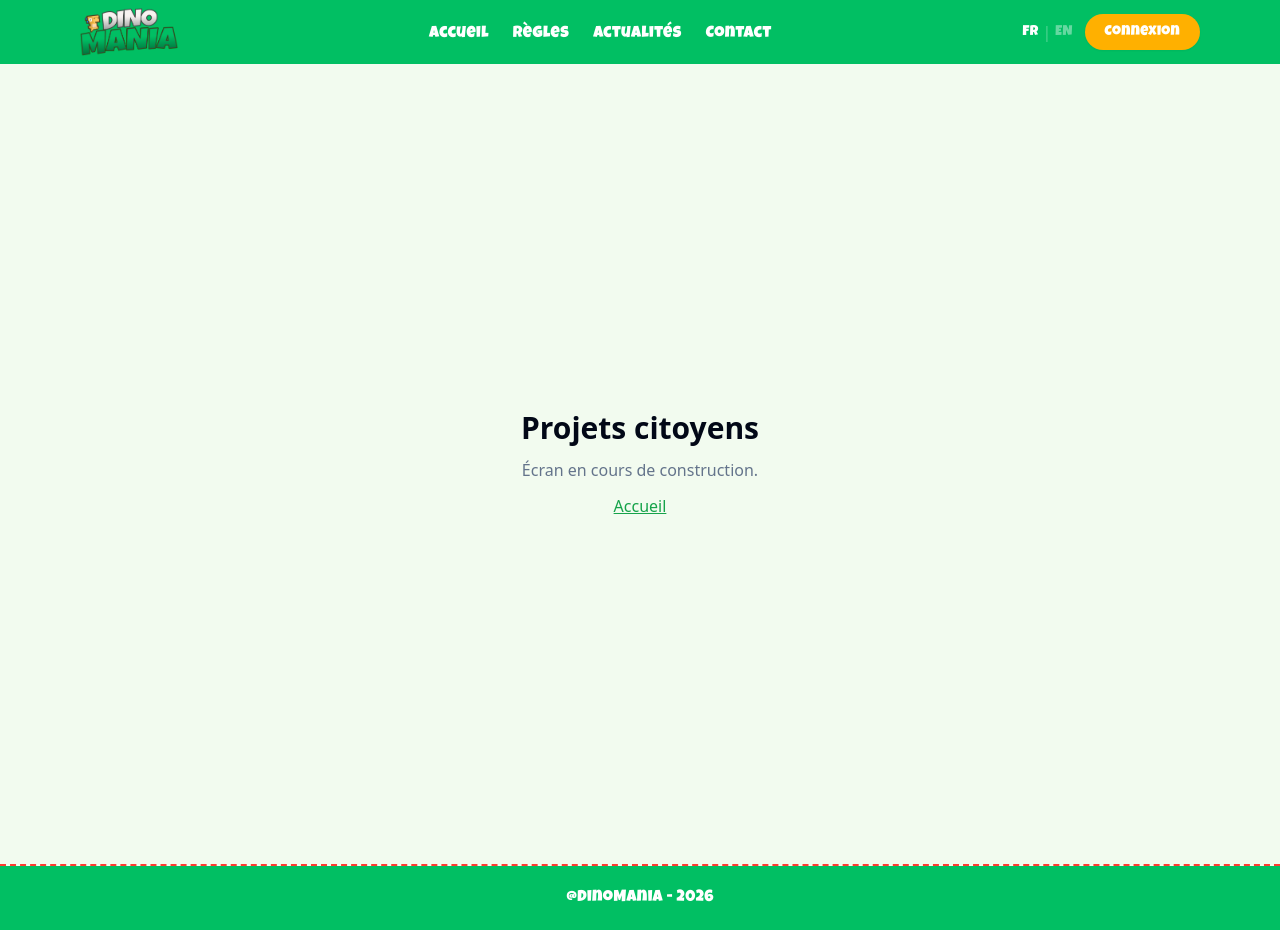
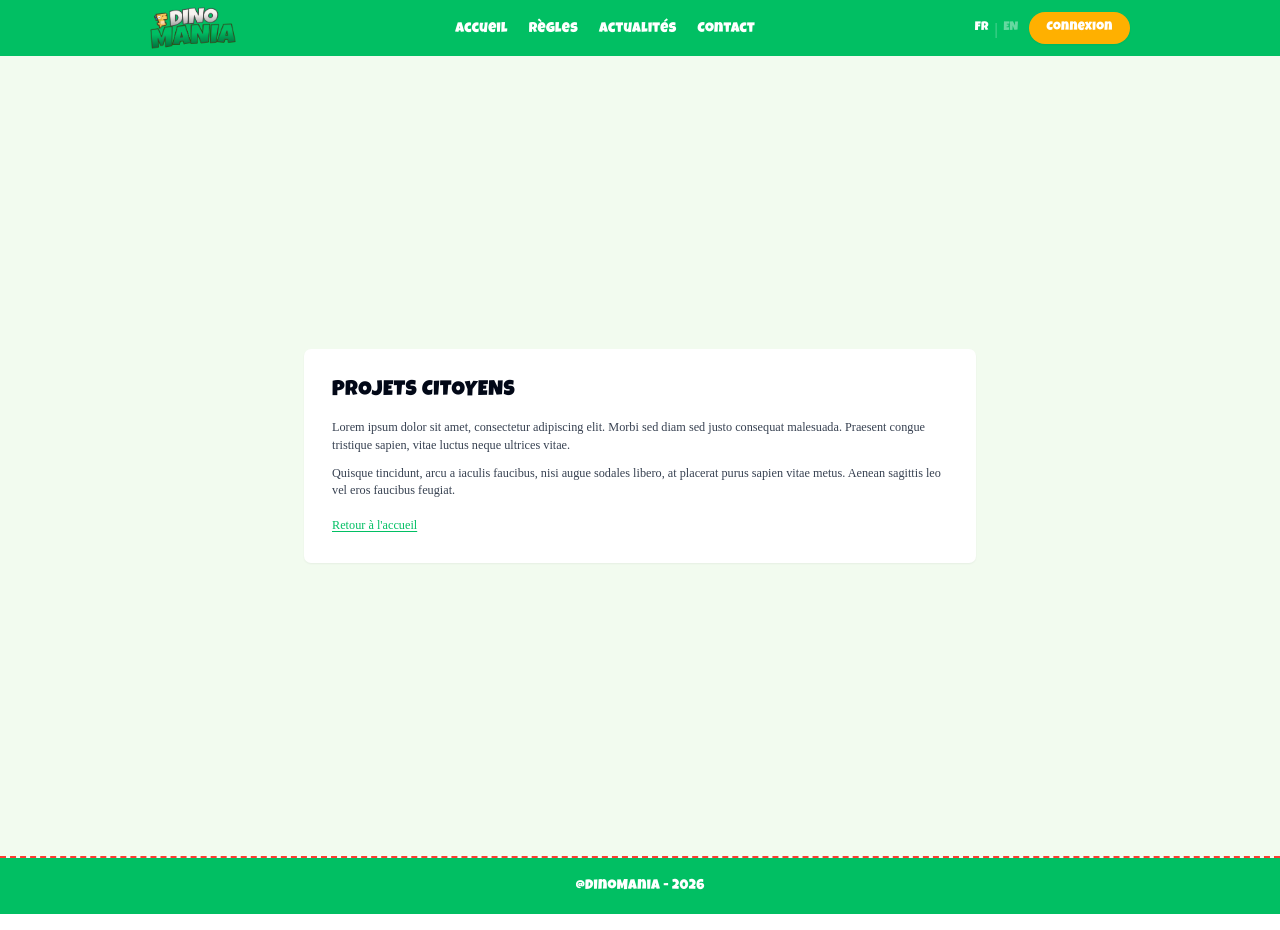
Before and after one commit to audricfullhardt/SAE-666, a Vue app in the folder frontend/: page /projets in a window 1280 px wide. Built offline with nearby package versions, Linux system fonts and the light colour scheme; a web font is replaced by a local one.

Commit message:
reduce border radii, set 14px desktop font size

```diff
--- a/frontend/src/style.css
+++ b/frontend/src/style.css
@@ -68,3 +68,9 @@
     font-feature-settings: 'rlig' 1, 'calt' 1;
   }
 }
+
+@media (min-width: 768px) {
+  html {
+    font-size: 14px;
+  }
+}
--- a/frontend/src/views/MapView.vue
+++ b/frontend/src/views/MapView.vue
@@ -1,9 +1,20 @@
 <script setup></script>
 
 <template>
-  <main class="min-h-svh flex flex-col items-center justify-center gap-3 p-8 text-center">
-    <h1 class="text-3xl font-semibold">Carte interactive</h1>
-    <p class="text-muted-foreground">Écran en cours de construction.</p>
-    <RouterLink to="/" class="text-primary underline">Accueil</RouterLink>
+  <main class="min-h-svh flex items-center justify-center p-6">
+    <section class="w-full max-w-3xl rounded-lg bg-white p-6 text-left shadow-sm md:p-8">
+      <h1 class="font-luckiest text-xl uppercase tracking-wide text-noir md:text-2xl">Carte interactive</h1>
+      <p class="mt-4 font-bryndan text-xs leading-relaxed text-gray-700 md:text-sm">
+        Lorem ipsum dolor sit amet, consectetur adipiscing elit. Suspendisse varius, magna in pulvinar porta,
+        ligula risus consequat lorem, non volutpat orci nibh ut sem.
+      </p>
+      <p class="mt-3 font-bryndan text-xs leading-relaxed text-gray-700 md:text-sm">
+        Integer finibus, nisl vel egestas tincidunt, nibh lectus malesuada turpis, at aliquam velit mi eu neque.
+        Curabitur laoreet massa vel justo fermentum, id tristique est luctus.
+      </p>
+      <RouterLink to="/" class="mt-5 inline-block font-bryndan text-sm text-vert underline underline-offset-2">
+        Retour à l'accueil
+      </RouterLink>
+    </section>
   </main>
 </template>
--- a/frontend/src/views/NotFoundView.vue
+++ b/frontend/src/views/NotFoundView.vue
@@ -1,9 +1,20 @@
 <script setup></script>
 
 <template>
-  <main class="min-h-svh flex flex-col items-center justify-center gap-3 p-8 text-center">
-    <h1 class="text-3xl font-semibold">404 — Page introuvable</h1>
-    <p class="text-muted-foreground">Écran en cours de construction.</p>
-    <RouterLink to="/" class="text-primary underline">Accueil</RouterLink>
+  <main class="min-h-svh flex items-center justify-center p-6">
+    <section class="w-full max-w-3xl rounded-lg bg-white p-6 text-left shadow-sm md:p-8">
+      <h1 class="font-luckiest text-xl uppercase tracking-wide text-noir md:text-2xl">404 — Page introuvable</h1>
+      <p class="mt-4 font-bryndan text-xs leading-relaxed text-gray-700 md:text-sm">
+        Lorem ipsum dolor sit amet, consectetur adipiscing elit. Integer vulputate nunc non magna ultricies,
+        ut placerat orci porta. Nullam vestibulum augue at libero varius, in suscipit nibh semper.
+      </p>
+      <p class="mt-3 font-bryndan text-xs leading-relaxed text-gray-700 md:text-sm">
+        Mauris id luctus risus. Suspendisse potenti. Nulla facilisi. Donec consectetur cursus ipsum,
+        vel facilisis turpis venenatis in.
+      </p>
+      <RouterLink to="/" class="mt-5 inline-block font-bryndan text-sm text-vert underline underline-offset-2">
+        Retour à l'accueil
+      </RouterLink>
+    </section>
   </main>
 </template>
--- a/frontend/src/views/ProjectsView.vue
+++ b/frontend/src/views/ProjectsView.vue
@@ -1,9 +1,20 @@
 <script setup></script>
 
 <template>
-  <main class="min-h-svh flex flex-col items-center justify-center gap-3 p-8 text-center">
-    <h1 class="text-3xl font-semibold">Projets citoyens</h1>
-    <p class="text-muted-foreground">Écran en cours de construction.</p>
-    <RouterLink to="/" class="text-primary underline">Accueil</RouterLink>
+  <main class="min-h-svh flex items-center justify-center p-6">
+    <section class="w-full max-w-3xl rounded-lg bg-white p-6 text-left shadow-sm md:p-8">
+      <h1 class="font-luckiest text-xl uppercase tracking-wide text-noir md:text-2xl">Projets citoyens</h1>
+      <p class="mt-4 font-bryndan text-xs leading-relaxed text-gray-700 md:text-sm">
+        Lorem ipsum dolor sit amet, consectetur adipiscing elit. Morbi sed diam sed justo consequat malesuada.
+        Praesent congue tristique sapien, vitae luctus neque ultrices vitae.
+      </p>
+      <p class="mt-3 font-bryndan text-xs leading-relaxed text-gray-700 md:text-sm">
+        Quisque tincidunt, arcu a iaculis faucibus, nisi augue sodales libero, at placerat purus sapien vitae metus.
+        Aenean sagittis leo vel eros faucibus feugiat.
+      </p>
+      <RouterLink to="/" class="mt-5 inline-block font-bryndan text-sm text-vert underline underline-offset-2">
+        Retour à l'accueil
+      </RouterLink>
+    </section>
   </main>
 </template>
--- a/frontend/src/views/RegisterView.vue
+++ b/frontend/src/views/RegisterView.vue
@@ -1,9 +1,20 @@
 <script setup></script>
 
 <template>
-  <main class="min-h-svh flex flex-col items-center justify-center gap-3 p-8 text-center">
-    <h1 class="text-3xl font-semibold">Inscription</h1>
-    <p class="text-muted-foreground">Écran en cours de construction.</p>
-    <RouterLink to="/" class="text-primary underline">Accueil</RouterLink>
+  <main class="min-h-svh flex items-center justify-center p-6">
+    <section class="w-full max-w-3xl rounded-lg bg-white p-6 text-left shadow-sm md:p-8">
+      <h1 class="font-luckiest text-xl uppercase tracking-wide text-noir md:text-2xl">Inscription</h1>
+      <p class="mt-4 font-bryndan text-xs leading-relaxed text-gray-700 md:text-sm">
+        Lorem ipsum dolor sit amet, consectetur adipiscing elit. Morbi eu dui eu mauris posuere aliquet.
+        Vivamus finibus magna id velit aliquet, eget tristique mauris aliquam.
+      </p>
+      <p class="mt-3 font-bryndan text-xs leading-relaxed text-gray-700 md:text-sm">
+        Sed nec libero id nibh consequat varius. Suspendisse interdum, nulla at lacinia tristique,
+        lacus lectus vulputate lacus, sit amet cursus magna lorem in justo.
+      </p>
+      <RouterLink to="/" class="mt-5 inline-block font-bryndan text-sm text-vert underline underline-offset-2">
+        Retour à l'accueil
+      </RouterLink>
+    </section>
   </main>
 </template>
--- a/frontend/src/views/auth/AccountView.vue
+++ b/frontend/src/views/auth/AccountView.vue
@@ -2,9 +2,20 @@
 </script>
 
 <template>
-  <main class="min-h-svh flex flex-col items-center justify-center gap-3 p-8 text-center">
-    <h1 class="text-3xl font-semibold">Mon compte</h1>
-    <p class="text-muted-foreground">Écran en cours de construction.</p>
-    <RouterLink to="/" class="text-primary underline">Accueil</RouterLink>
+  <main class="min-h-svh flex items-center justify-center p-6">
+    <section class="w-full max-w-3xl rounded-lg bg-white p-6 text-left shadow-sm md:p-8">
+      <h1 class="font-luckiest text-xl uppercase tracking-wide text-noir md:text-2xl">Mon compte</h1>
+      <p class="mt-4 font-bryndan text-xs leading-relaxed text-gray-700 md:text-sm">
+        Lorem ipsum dolor sit amet, consectetur adipiscing elit. Vestibulum volutpat, magna non tincidunt dictum,
+        dolor orci malesuada urna, id facilisis tellus mauris at arcu.
+      </p>
+      <p class="mt-3 font-bryndan text-xs leading-relaxed text-gray-700 md:text-sm">
+        Duis sed dui sit amet metus malesuada ultricies. Sed eu ligula ut justo vulputate aliquam.
+        Donec ut nisl non felis commodo facilisis.
+      </p>
+      <RouterLink to="/" class="mt-5 inline-block font-bryndan text-sm text-vert underline underline-offset-2">
+        Retour à l'accueil
+      </RouterLink>
+    </section>
   </main>
 </template>
--- a/frontend/src/views/auth/AuthView.vue
+++ b/frontend/src/views/auth/AuthView.vue
@@ -86,7 +86,7 @@ async function submitRegister() {
 }
 
 const inputClass =
-  'w-full rounded-2xl border border-gray-200 bg-white px-4 py-3 font-nunito text-foret placeholder-gray-400 focus:border-vert focus:outline-none focus:ring-2 focus:ring-vert/40'
+  'w-full rounded-lg border border-gray-200 bg-white px-4 py-3 font-nunito text-foret placeholder-gray-400 focus:border-vert focus:outline-none focus:ring-2 focus:ring-vert/40'
 </script>
 
 <template>
@@ -96,7 +96,7 @@ const inputClass =
     </header>
 
     <div class="flex flex-1 items-start justify-center px-4 pb-8">
-      <div class="w-full max-w-sm rounded-3xl bg-white p-6 shadow-xl">
+      <div class="w-full max-w-sm rounded-xl bg-white p-6 shadow-xl">
         <div class="flex justify-center"><img src="@/assets/dino_green.png" alt="" class="h-20 w-auto [image-rendering:pixelated]" /></div>
 
         <h2 class="mt-3 text-center font-luckiest text-3xl text-foret">{{ title }}</h2>
--- a/frontend/src/views/auth/LoginView.vue
+++ b/frontend/src/views/auth/LoginView.vue
@@ -1,9 +1,18 @@
 <script setup></script>
 
 <template>
-  <main class="min-h-svh flex flex-col items-center justify-center gap-3 p-8 text-center">
-    <h1 class="text-3xl font-semibold">Connexion</h1>
-    <p class="text-muted-foreground">Écran en cours de construction.</p>
-    <RouterLink to="/" class="text-primary underline">Accueil</RouterLink>
+  <main class="min-h-svh flex items-center justify-center p-6">
+    <section class="w-full max-w-3xl rounded-lg bg-white p-6 text-left shadow-sm md:p-8">
+      <h1 class="font-luckiest text-xl uppercase tracking-wide text-noir md:text-2xl">Connexion</h1>
+      <p class="mt-4 font-bryndan text-xs leading-relaxed text-gray-700 md:text-sm">
+        Lorem ipsum dolor sit amet, consectetur adipiscing elit. Nulla facilisi. Integer ut mi ac sem facilisis posuere.
+      </p>
+      <p class="mt-3 font-bryndan text-xs leading-relaxed text-gray-700 md:text-sm">
+        Pellentesque consequat, sem a volutpat luctus, erat tortor laoreet erat, vel convallis nulla lacus sed justo.
+      </p>
+      <RouterLink to="/" class="mt-5 inline-block font-bryndan text-sm text-vert underline underline-offset-2">
+        Retour à l'accueil
+      </RouterLink>
+    </section>
   </main>
 </template>
--- a/frontend/src/views/game/BoardView.vue
+++ b/frontend/src/views/game/BoardView.vue
@@ -1,9 +1,19 @@
 <script setup></script>
 
 <template>
-  <main class="min-h-svh flex flex-col items-center justify-center gap-3 p-8 text-center">
-    <h1 class="text-3xl font-semibold">Plateau</h1>
-    <p class="text-muted-foreground">Écran en cours de construction.</p>
-    <RouterLink to="/" class="text-primary underline">Accueil</RouterLink>
+  <main class="min-h-svh flex items-center justify-center p-6">
+    <section class="w-full max-w-3xl rounded-lg bg-white p-6 text-left shadow-sm md:p-8">
+      <h1 class="font-luckiest text-xl uppercase tracking-wide text-noir md:text-2xl">Plateau</h1>
+      <p class="mt-4 font-bryndan text-xs leading-relaxed text-gray-700 md:text-sm">
+        Lorem ipsum dolor sit amet, consectetur adipiscing elit. Praesent varius magna ac odio bibendum,
+        a convallis leo varius. Sed suscipit, turpis at faucibus viverra, sem mi suscipit lorem, nec viverra sem neque ut justo.
+      </p>
+      <p class="mt-3 font-bryndan text-xs leading-relaxed text-gray-700 md:text-sm">
+        Cras imperdiet pulvinar massa, nec hendrerit turpis vulputate et. Donec feugiat odio vel faucibus tristique.
+      </p>
+      <RouterLink to="/jeu" class="mt-5 inline-block font-bryndan text-sm text-vert underline underline-offset-2">
+        Retour au lobby
+      </RouterLink>
+    </section>
   </main>
 </template>
--- a/frontend/src/views/game/LobbyView.vue
+++ b/frontend/src/views/game/LobbyView.vue
@@ -1,9 +1,20 @@
 <script setup></script>
 
 <template>
-  <main class="min-h-svh flex flex-col items-center justify-center gap-3 p-8 text-center">
-    <h1 class="text-3xl font-semibold">Lobby</h1>
-    <p class="text-muted-foreground">Écran en cours de construction.</p>
-    <RouterLink to="/" class="text-primary underline">Accueil</RouterLink>
+  <main class="min-h-svh flex items-center justify-center p-6">
+    <section class="w-full max-w-3xl rounded-lg bg-white p-6 text-left shadow-sm md:p-8">
+      <h1 class="font-luckiest text-xl uppercase tracking-wide text-noir md:text-2xl">Lobby</h1>
+      <p class="mt-4 font-bryndan text-xs leading-relaxed text-gray-700 md:text-sm">
+        Lorem ipsum dolor sit amet, consectetur adipiscing elit. Phasellus luctus augue eu lorem cursus,
+        in luctus ipsum scelerisque. Integer id sapien in arcu fermentum tincidunt.
+      </p>
+      <p class="mt-3 font-bryndan text-xs leading-relaxed text-gray-700 md:text-sm">
+        Aliquam ac posuere elit. Fusce id fermentum est. In vitae varius arcu, vel ultrices tellus.
+        Morbi feugiat nulla sit amet faucibus posuere.
+      </p>
+      <RouterLink to="/" class="mt-5 inline-block font-bryndan text-sm text-vert underline underline-offset-2">
+        Retour à l'accueil
+      </RouterLink>
+    </section>
   </main>
 </template>
--- a/frontend/src/views/game/MiniGameView.vue
+++ b/frontend/src/views/game/MiniGameView.vue
@@ -5,9 +5,20 @@ defineProps({
 </script>
 
 <template>
-  <main class="min-h-svh flex flex-col items-center justify-center gap-3 p-8 text-center">
-    <h1 class="text-3xl font-semibold">Mini-jeu : {{ game }}</h1>
-    <p class="text-muted-foreground">Mini-jeu 1v1 en temps réel (Mercure).</p>
-    <RouterLink to="/jeu" class="text-primary underline">Retour au lobby</RouterLink>
+  <main class="min-h-svh flex items-center justify-center p-6">
+    <section class="w-full max-w-3xl rounded-lg bg-white p-6 text-left shadow-sm md:p-8">
+      <h1 class="font-luckiest text-xl uppercase tracking-wide text-noir md:text-2xl">Mini-jeu : {{ game }}</h1>
+      <p class="mt-4 font-bryndan text-xs leading-relaxed text-gray-700 md:text-sm">
+        Lorem ipsum dolor sit amet, consectetur adipiscing elit. Aenean non lectus vitae mauris vulputate luctus.
+        Proin vitae dolor id orci dictum hendrerit.
+      </p>
+      <p class="mt-3 font-bryndan text-xs leading-relaxed text-gray-700 md:text-sm">
+        Vivamus euismod dui vel ipsum sagittis, ut faucibus erat viverra. Praesent facilisis arcu sit amet nisi molestie,
+        in pretium leo interdum.
+      </p>
+      <RouterLink to="/jeu" class="mt-5 inline-block font-bryndan text-sm text-vert underline underline-offset-2">
+        Retour au lobby
+      </RouterLink>
+    </section>
   </main>
 </template>
```
